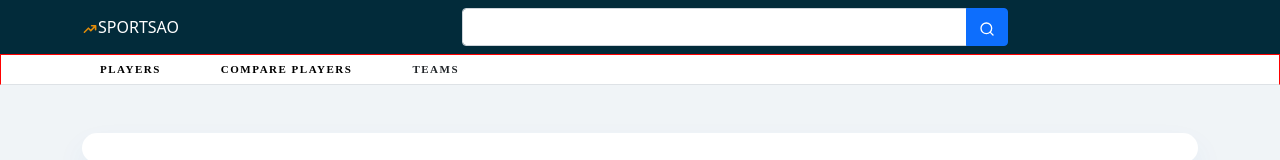
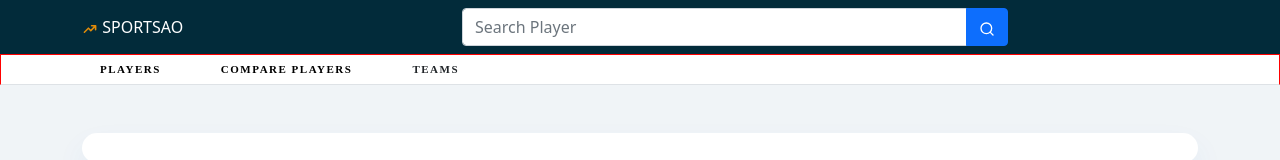
Before and after one commit to ArcticDevs/Sports-dex, a React (Create React App) app: page /compareplayer in a window 1280 px wide. Shown: the top 160 px of the page. Built offline with nearby package versions, Linux system fonts and the light colour scheme.

Commit message:
header push

```diff
--- a/src/components/header.jsx
+++ b/src/components/header.jsx
@@ -10,12 +10,12 @@ function Header() {
         <div className="row">
 
           <div className="col-4 col-sm-4 d-flex align-items-center">
-            <label><HiTrendingUp className={styles.trend} /></label>
+            <label><HiTrendingUp className={styles.trend} /></label>&nbsp;
             <label>SPORTSAO</label>
           </div>
           <div className="col-8 col-sm-6  col-md-6">
             <div className="input-group">
-              <input className="form-control"></input>
+              <input className="form-control" placeholder="Search Player"></input>
               <button className="btn btn-primary ">
                 <FiSearch />
               </button>
```
